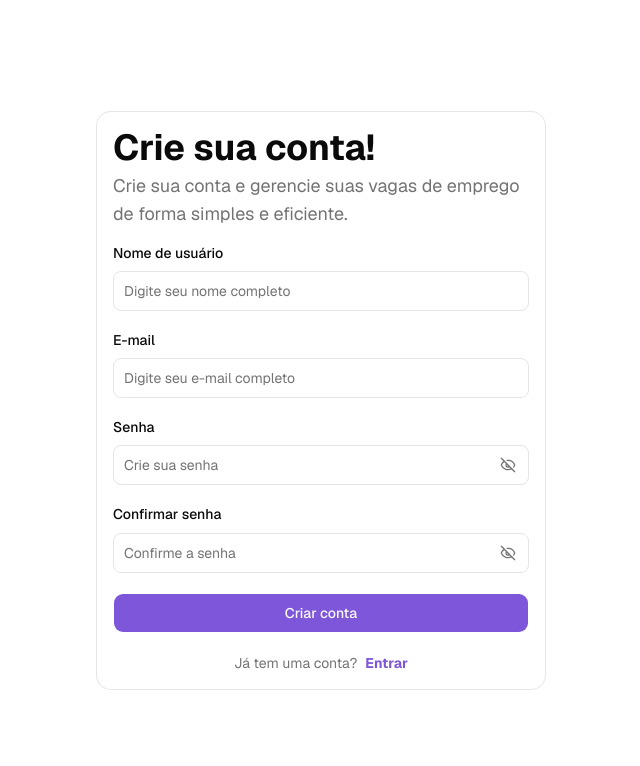
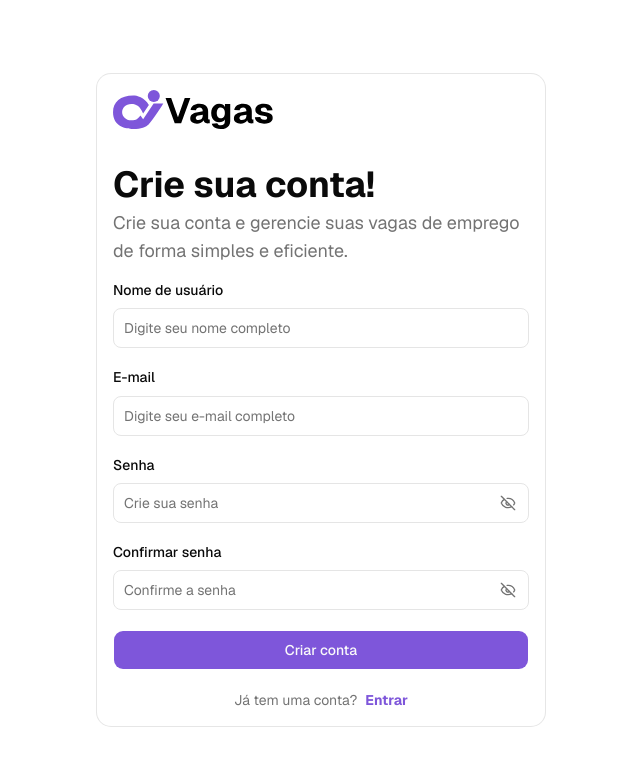
Before and after one commit to Sinvalluz/ovagas, a Next.js app: page /auth/register in a window 1280 px wide. Shown: the top 766 px of the page, without its empty margins (319-959 px from the left). Built offline with nearby package versions, Linux system fonts and the light colour scheme.

Commit message:
feat: add logo SVG and integrate it into the registration page

```diff
--- a/src/app/auth/register/page.tsx
+++ b/src/app/auth/register/page.tsx
@@ -1,3 +1,4 @@
+import Image from "next/image";
 import { Card, CardContent, CardDescription, CardHeader, CardTitle } from "@/components/ui/card";
 import RegisterForm from "@/features/auth/register/components/register-form";
 
@@ -6,6 +7,14 @@ export default function Register() {
 		<div className="flex h-full justify-center items-center p-2">
 			<Card className="w-full max-w-md">
 				<CardHeader>
+					<Image
+						src={"/logo.svg"}
+						alt="Logo"
+						width={160}
+						height={100}
+						loading="eager"
+						className="text-foreground mb-8"
+					/>
 					<CardTitle className="text-4xl font-bold">Crie sua conta!</CardTitle>
 					<CardDescription className="text-lg">
 						Crie sua conta e gerencie suas vagas de emprego de forma simples e eficiente.
```
Also changed, not shown: public/logo.svg (added).
